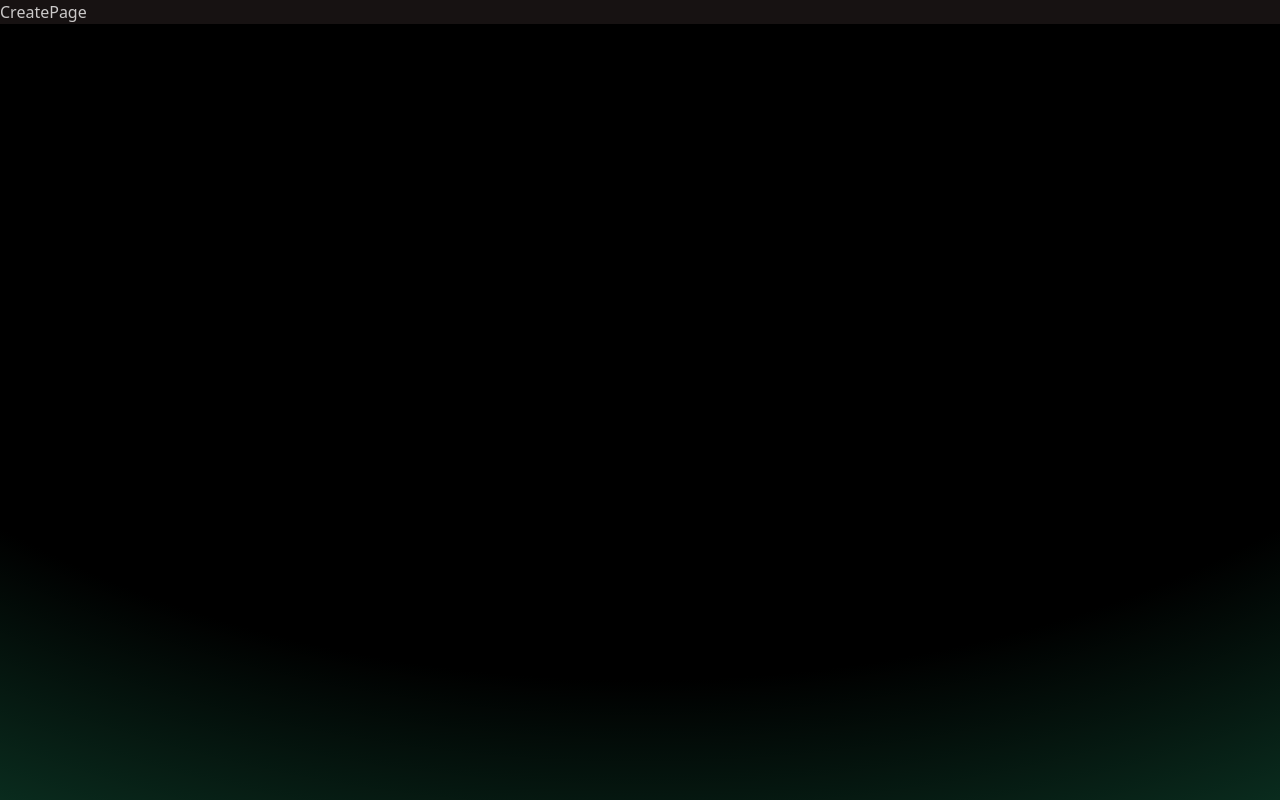
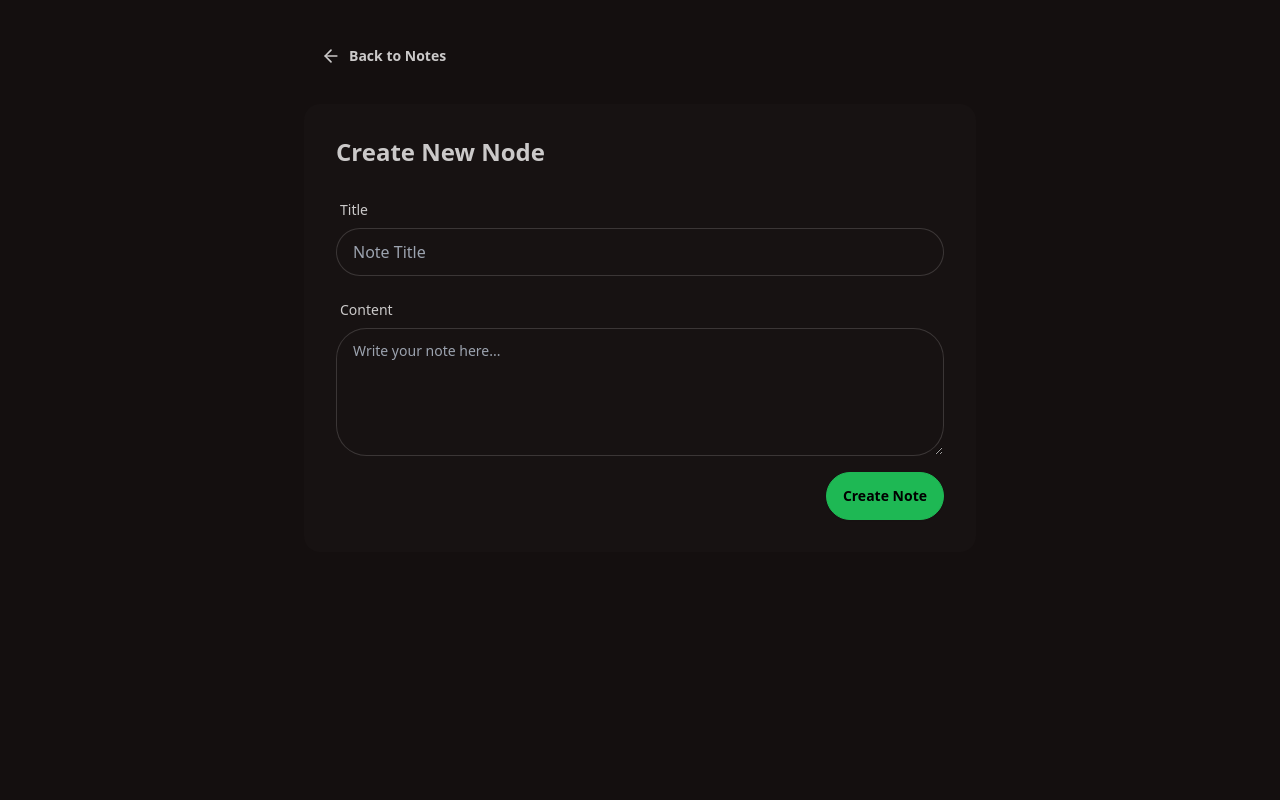
Before and after one commit to Krayker01/ReactToDo, a React (Vite) app in the folder frontend/thinkboard/: page /create in a window 1280 px wide. Built offline with nearby package versions, Linux system fonts and the light colour scheme.

Commit message:
feat: complete  CreatePage – added note creation logic, loading state, rate limit handling, and success/error toasts

```diff
--- a/frontend/thinkboard/src/App.jsx
+++ b/frontend/thinkboard/src/App.jsx
@@ -6,7 +6,7 @@
 import { toast } from 'react-hot-toast'
 
 const App = () => {
-  return <div data-theme="forest">
+  return <div className='relative h-full w-full'>
     <div className='absolute inset-0 -z-10 h-full w-full px-5 py-24 [background:radial-gradient(125%_125%_at_50%_10%,#000_60%,#00FF9D40_100%)]' />
     <Routes>
       <Route path="/" element={<HomePage />} />
--- /dev/null
+++ b/frontend/thinkboard/src/lib/axios.js
@@ -0,0 +1,7 @@
+import axios from "axios";
+
+const api = axios.create({
+    baseURL: "http://localhost:3000/api"
+});
+
+export default api;
--- a/frontend/thinkboard/src/pages/CreatePage.jsx
+++ b/frontend/thinkboard/src/pages/CreatePage.jsx
@@ -1,9 +1,87 @@
-import React from 'react'
+import api from '../lib/axios';
+import { ArrowLeftIcon } from 'lucide-react';
+import React, { useState } from 'react'
+import toast from 'react-hot-toast';
+import { Link, useNavigate } from 'react-router';
 
 const CreatePage = () => {
-    return (
-        <div>CreatePage</div>
-    )
+    const [title, setTitle] = useState("");
+    const [content, setContent] = useState("");
+    const [loading, setLoading] = useState(false);
+
+    const navigate = useNavigate();
+
+    const handleSubmit = async (e) => {
+        e.preventDefault();
+        if (!title.trim() || !content.trim()) {
+            toast.error("All fields are required");
+            return;
+        };
+        setLoading(true);
+        try {
+            await api.post("/notes", {
+                title,
+                content
+            })
+            toast.success("Note created successfully!");
+            navigate("/");
+        } catch (error) {
+            console.log("Error creating note", error);
+            if (error.response?.status === 429) {
+                toast.error("Slow down! You're creating notes too fast", {
+                    duration: 4000,
+                    icon: "💀",
+                });
+            } else { toast.error("Failed creating note") }
+        } finally {
+            setLoading(false)
+        }
+    };
+
+    return <div className='min-h-screen bg-base-200'>
+        <div className='container mx-auto px-4 py-8'>
+            <div className='max-w-2xl mx-auto'>
+                <Link to={"/"} className='btn btn-ghost mb-6'>
+                    <ArrowLeftIcon className='size-5' />
+                    Back to Notes
+                </Link>
+                <div className='card bg-base-100'>
+                    <div className='card-body'>
+                        <h2 className='card-title text-2xl mb-4'>Create New Node</h2>
+                        <form onSubmit={handleSubmit}>
+                            <div className='form-control mb-4'>
+                                <label className='label'>
+                                    <span className='label-text'>Title</span>
+                                </label>
+                                <input type='text'
+                                    placeholder='Note Title'
+                                    className='input input-bordered'
+                                    value={title}
+                                    onChange={(e) => setTitle(e.target.value)}
+                                />
+                            </div>
+                            <div className='form-control mb-4'>
+                                <label className='label'>
+                                    <span className='label-text'>Content</span>
+                                </label>
+                                <textarea
+                                    placeholder='Write your note here...'
+                                    className='textarea textarea-bordered h-32'
+                                    value={content}
+                                    onChange={(e) => setContent(e.target.value)}
+                                />
+                            </div>
+                            <div className='card-actions justify-end'>
+                                <button type='submit' className='btn btn-primary' disabled={loading}>
+                                    {loading ? "Creating..." : "Create Note"}
+                                </button>
+                            </div>
+                        </form>
+                    </div>
+                </div>
+            </div>
+        </div>
+    </div>
 }
 
 export default CreatePage
--- a/frontend/thinkboard/src/pages/HomePage.jsx
+++ b/frontend/thinkboard/src/pages/HomePage.jsx
@@ -2,7 +2,7 @@
 import Navbar from '../components/Navbar'
 import RateLimitUI from '../components/RateLimitUI';
 import NoteCard from '../components/NoteCard'
-import axios from "axios";
+import api from '../lib/axios';
 import toast from "react-hot-toast";
 
 const HomePage = () => {
@@ -13,7 +13,7 @@
     useEffect(() => {
         const fetchNotes = async () => {
             try {
-                const res = await axios.get("http://localhost:3000/api/notes");
+                const res = await api.get("/notes");
                 setNotes(res.data);
                 setIsRateLimited(false);
             } catch (error) {
```
Also changed, not shown: 1 other file (tests, documents, lock files or other folders).
